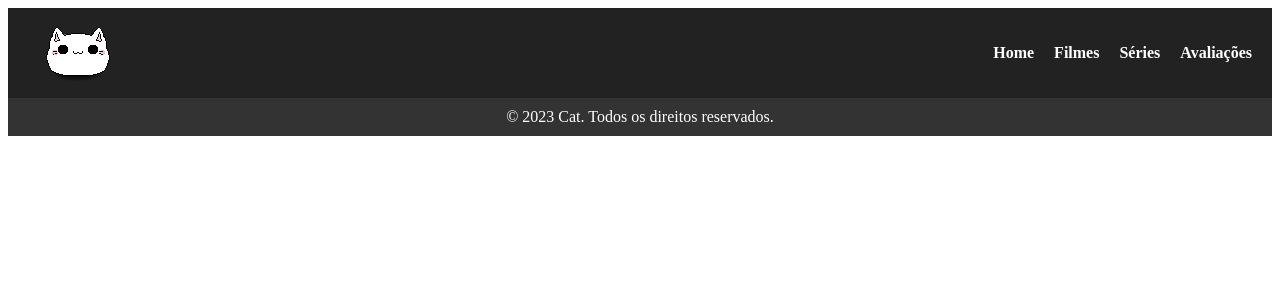
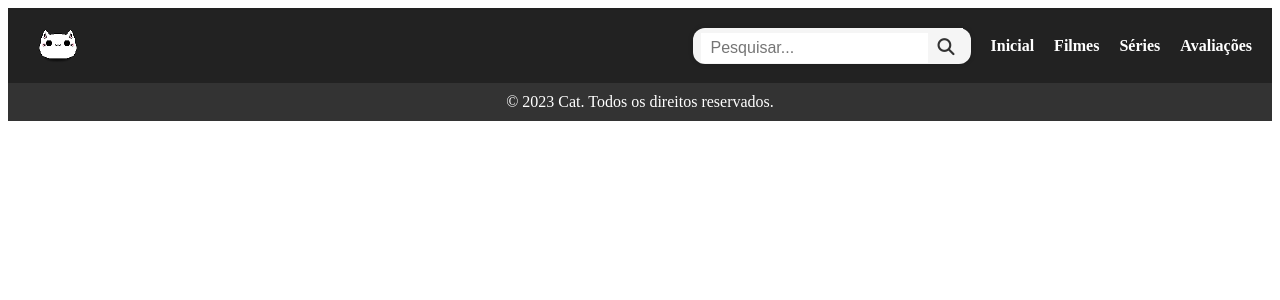
Before and after one commit to 01Dri/CatvieAngular, an Angular app: page / in a window 1280 px wide. Shown: the top 300 px of the page. Built offline with nearby package versions, Linux system fonts and the light colour scheme.

Commit message:
I added a search box that return object searched in the console

```diff
--- a/src/app/app.component.css
+++ b/src/app/app.component.css
@@ -1,3 +1,4 @@
+/* Estilos gerais de reset e configuração de fonte */
 body, h1, h2, p, ul, li {
   margin: 0;
   padding: 0;
@@ -9,19 +10,18 @@ body, h1, h2, p, ul, li {
   color: #fff;
 }
 
-
 .header {
   background-color: #222;
   display: flex;
   align-items: center;
   justify-content: space-between;
   padding: 10px 20px;
-    height: 70px;
+  height: 55px;
 }
 
 .header .logo img {
-    width: 100px;
-    height: auto;
+  width: 60px; /* Defina a largura desejada */
+  height: auto; /* A altura "auto" mantém a proporção da imagem */
 }
 
 .header .nav {
@@ -34,6 +34,7 @@ body, h1, h2, p, ul, li {
 
 .header .nav li {
   margin: 0;
+  font-size: 26px;
 }
 
 .header .nav a {
@@ -53,5 +54,39 @@ body, h1, h2, p, ul, li {
   color: #fff;
   text-align: center;
   padding: 10px;
+}
 
+.search-container {
+  display: flex;
+  align-items: center;
+  background-color: #f5f5f5;
+  border-radius: 12px;
+  padding: 8px;
+  box-shadow: 0px 0px 5px rgba(0, 0, 0, 0.2);
+  flex: 1;
+  height: 20px;
 }
+
+.search-input {
+  flex: 1;
+  border: none;
+  padding: 10px;
+  font-size: 16px;
+  outline: none;
+  height: 10px;
+}
+
+.search-button {
+  background-color: #f5f5f5;
+  border: none;
+  padding: 10px;
+  cursor: pointer;
+  outline: none;
+  height: 30px;
+  width: 35px;
+}
+
+.search-button i {
+  font-size: 17px;
+  color: #333;
+}
--- a/src/app/app.component.html
+++ b/src/app/app.component.html
@@ -1,4 +1,4 @@
-
+<link rel="stylesheet" href="https://cdnjs.cloudflare.com/ajax/libs/font-awesome/6.1.0/css/all.min.css">
 <div class="header">
   <div class="logo">
     <a routerLink="/">
@@ -6,7 +6,13 @@
     </a>
   </div>
   <ul class="nav">
-    <li><a routerLink="/">Home</a></li>
+    <div class="search-container">
+      <form (submit)="search()">
+        <input type="text" class="search-input" [(ngModel)]="searchValue" name="searchValue" placeholder="Pesquisar...">
+        <button class="search-button"><i class="fas fa-search"></i></button>
+      </form>
+    </div>
+    <li><a routerLink="/">Inicial</a></li>
     <li><a routerLink="/layout">Filmes</a></li>
     <li><a href="#">Séries</a></li>
     <li><a href="#">Avaliações</a></li>
--- a/src/app/app.component.ts
+++ b/src/app/app.component.ts
@@ -1,5 +1,5 @@
+import { HttpClient } from '@angular/common/http';
 import { Component } from '@angular/core';
-import { HttpClient } from '@angular/common/http';
 
 @Component({
   selector: 'app-root',
@@ -8,4 +8,14 @@ import { HttpClient } from '@angular/common/http';
 })
 export class AppComponent  {
   title = 'Catvie';
+  searchValue!: string;
+  constructor(private http: HttpClient) {}
+
+  search() {
+    const searchText = this.searchValue.trim();
+    this.http.get(`http://localhost:8080/film/v1/findByTitle/${searchText}`)
+    .subscribe(data => {
+      console.log(data)
+    })
+  }
 }
--- a/src/app/app.module.ts
+++ b/src/app/app.module.ts
@@ -5,8 +5,9 @@ import { AppRoutingModule } from './app-routing.module';
 import { AppComponent } from './app.component';
 import { ResultsComponent } from './components/results/results.component';
 import { LayoutComponent } from './components/layout/layout.component';
+import { HttpClientModule } from '@angular/common/http';
+import { FormsModule } from '@angular/forms';
 
-import { HttpClientModule } from '@angular/common/http';
 
 @NgModule({
   declarations: [
@@ -17,7 +18,8 @@ import { HttpClientModule } from '@angular/common/http';
   imports: [
     BrowserModule,
     AppRoutingModule,
-    HttpClientModule
+    HttpClientModule,
+    FormsModule
   ],
   providers: [],
   bootstrap: [AppComponent]
--- a/src/app/components/layout/layout.component.ts
+++ b/src/app/components/layout/layout.component.ts
@@ -9,7 +9,7 @@ import { Route, Router } from '@angular/router';
 })
 export class LayoutComponent {
 
-  title = 'Catvie';
+  title = 'Catvie Films';
   movies: any[] = [];
 
 
```
Lines whose indentation alone changed are shown as unchanged.
